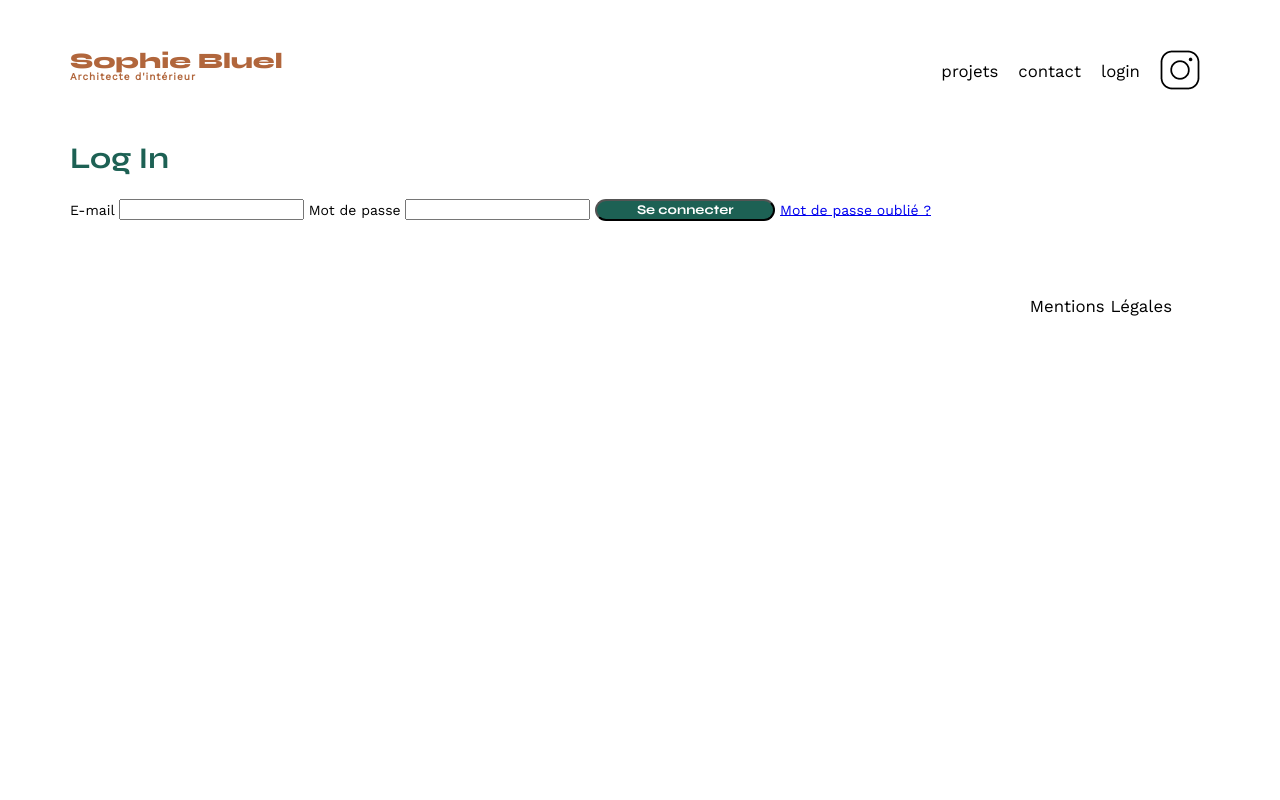
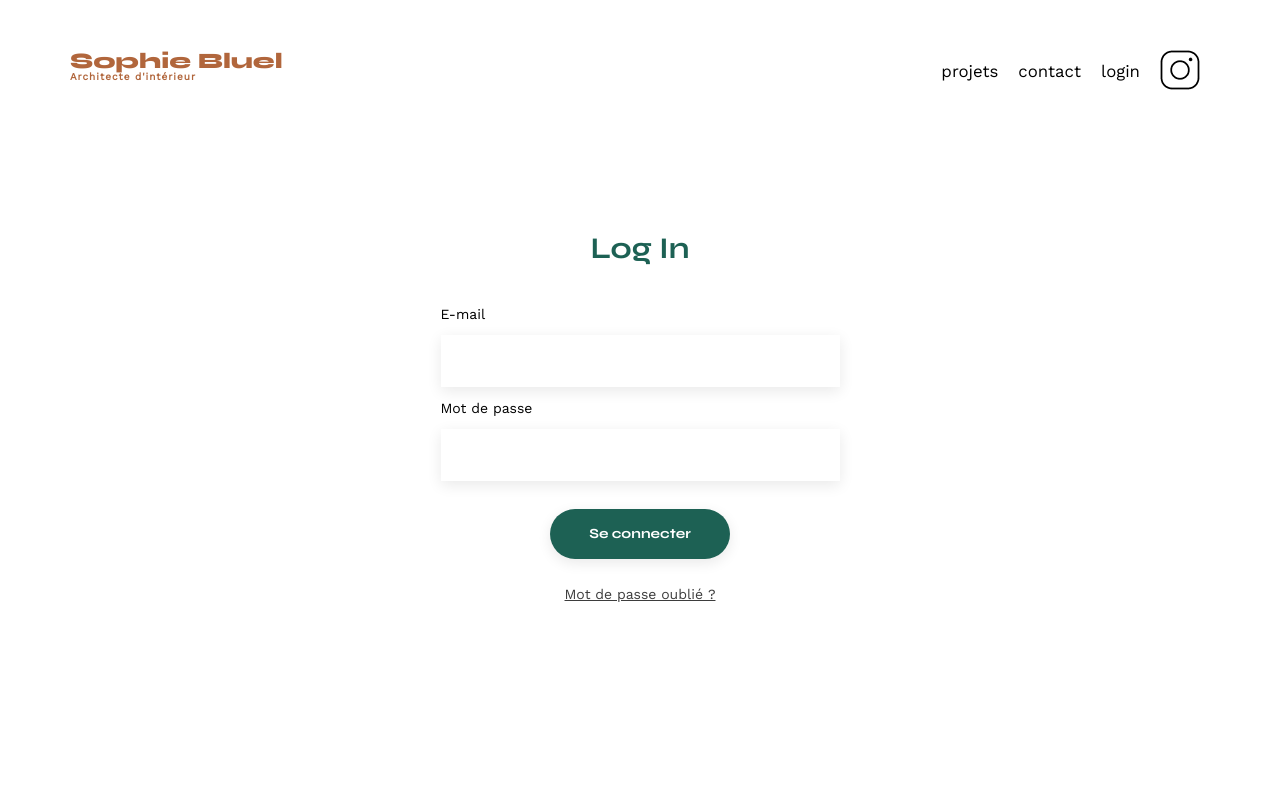
Before and after one commit to Putrefactium/Projet-3-JavaScript, a plain HTML site: page FrontEnd/login.html in a window 1280 px wide. Shown: the top 800 px of the page. Drawn offline with nearby package versions, Linux system fonts and the light colour scheme.

Commit message:
ADD: css reset on ol a ul a ADD: login and its children RM: footer nav ul margin

```diff
--- a/FrontEnd/assets/style.css
+++ b/FrontEnd/assets/style.css
@@ -33,6 +33,11 @@ body {
 }
 ol, ul {
 	list-style: none;
+}
+
+ol a, ul a {
+	text-decoration: none;
+	color: inherit;
 }
 blockquote, q {
 	quotes: none;
@@ -152,6 +157,46 @@ li:hover {
     background-color: #1D6154;
 }
 
+#login {
+	display: flex;
+	flex-direction: column;
+	justify-content: center;
+	align-items: center;
+	width: 35%;
+	margin: auto;
+	margin-top: 10em;
+	margin-bottom: 25em;
+}
+
+#login h2 {
+	margin-bottom: 1em;
+}
+
+#login form {
+	display: flex;
+	flex-direction: column;
+	width: 100%;
+}
+
+#login label {
+	margin: 1em 0;
+}
+
+#login input {
+	height: 50px;
+	font-size: 14px;
+	border: none;
+	box-shadow: 0px 4px 14px rgba(0, 0, 0, 0.09);
+}
+
+#login .forgot-password {
+	text-align: center;
+	color: #3D3D3D;
+	text-decoration: underline;
+}
+
+
+
 .gallery {
 	width: 100%;
 	display: grid;
@@ -162,7 +207,6 @@ li:hover {
 
 .gallery img {
 	width: 100%;
-
 }
 #contact {
 	width: 50%;
@@ -210,5 +254,4 @@ input[type="submit"]{
 footer nav ul {
 	display: flex;
 	justify-content: flex-end;
-	margin: 2em
 }
```
